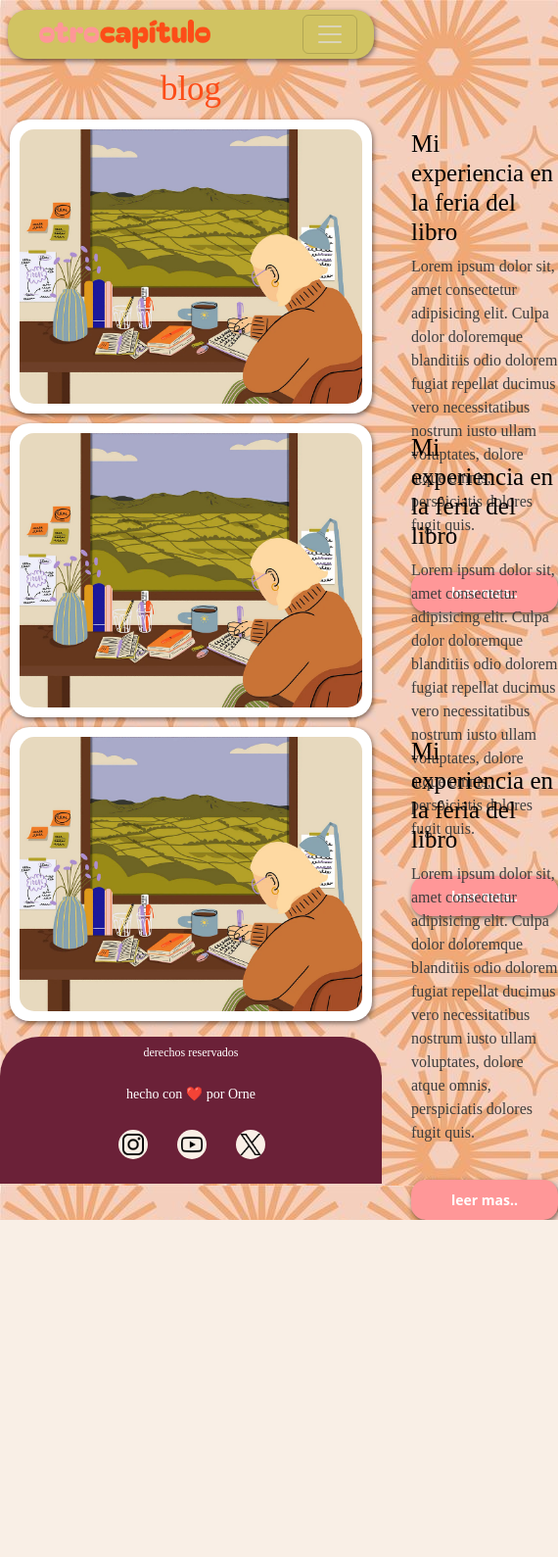
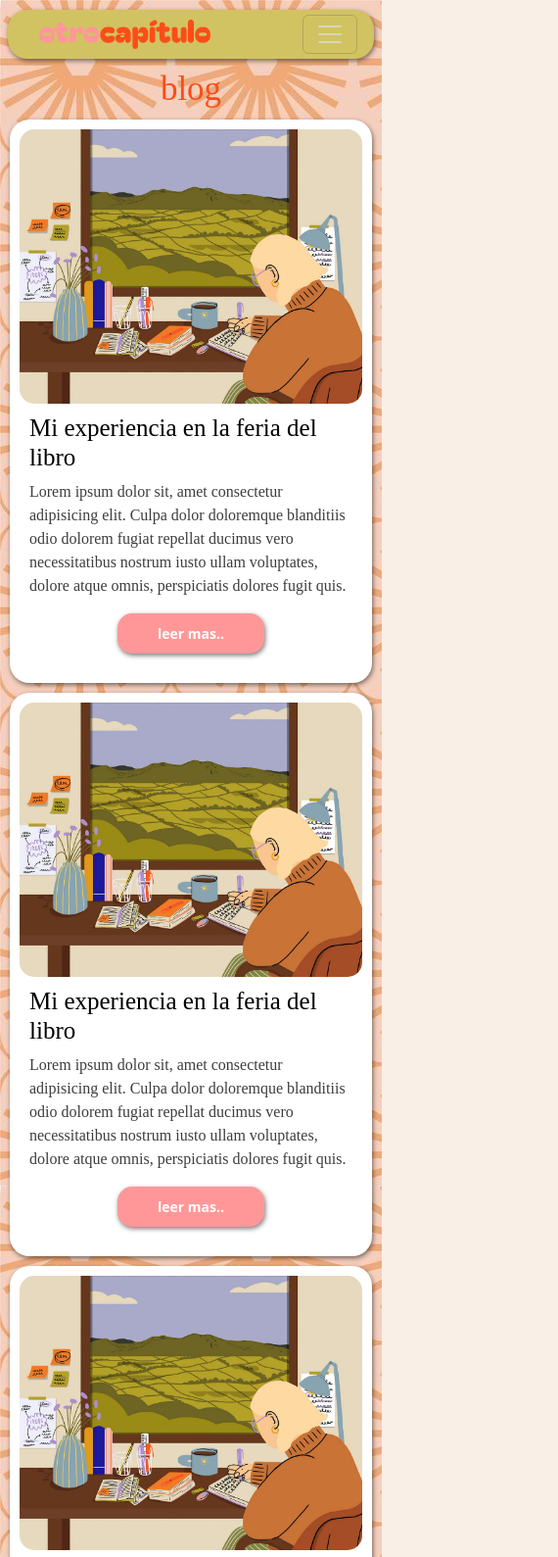
Before and after one commit to ornellasantervas/coderhouse-otro-capitulo, a plain HTML site: page pages/blog.html in a window 390 px wide. Shown: the top 1589 px of the page at 98% size, 570 px wide, since content can reach past the window. Before the commit the page ends 1245 px from the top, so only its background shows below. Drawn offline with nearby package versions, Linux system fonts and the light colour scheme; a web font is replaced by a local one.

Commit message:
se hacen responsive blog y sobre mi

```diff
--- a/pages/blog.html
+++ b/pages/blog.html
@@ -40,7 +40,7 @@
                     <section class="texto-tarjeta-blog">
                         <h3>Mi experiencia en la feria del libro</h3>
                         <p>Lorem ipsum dolor sit, amet consectetur adipisicing elit. Culpa dolor doloremque blanditiis odio dolorem fugiat repellat ducimus vero necessitatibus nostrum iusto ullam voluptates, dolore atque omnis, perspiciatis dolores fugit quis.</p>
-                        <button class="boton-personalizado">leer mas..</button>
+                        <button class="boton-personalizado leer-mas">leer mas..</button>
                     </section>
                 </li>
                 <li class="tarjeta-blog">
@@ -48,7 +48,7 @@
                     <section class="texto-tarjeta-blog">
                         <h3>Mi experiencia en la feria del libro</h3>
                         <p>Lorem ipsum dolor sit, amet consectetur adipisicing elit. Culpa dolor doloremque blanditiis odio dolorem fugiat repellat ducimus vero necessitatibus nostrum iusto ullam voluptates, dolore atque omnis, perspiciatis dolores fugit quis.</p>
-                        <button class="boton-personalizado">leer mas..</button>
+                        <button class="boton-personalizado leer-mas">leer mas..</button>
                     </section>
                 </li>
                 <li class="tarjeta-blog">
@@ -56,7 +56,7 @@
                     <section class="texto-tarjeta-blog">
                         <h3>Mi experiencia en la feria del libro</h3>
                         <p>Lorem ipsum dolor sit, amet consectetur adipisicing elit. Culpa dolor doloremque blanditiis odio dolorem fugiat repellat ducimus vero necessitatibus nostrum iusto ullam voluptates, dolore atque omnis, perspiciatis dolores fugit quis.</p>
-                        <button class="boton-personalizado">leer mas..</button>
+                        <button class="boton-personalizado leer-mas">leer mas..</button>
                     </section>
                 </li>
             </ul>
--- a/styles/style.css
+++ b/styles/style.css
@@ -228,6 +228,7 @@
         justify-content: space-around;
         align-items: center;
     }
+
     #texto-sobre-mi {
         background-color: #B8D8FF;
         padding: 10px;
@@ -246,6 +247,15 @@
     }
     #img-sobre-mi {
         width: 30%;
+    }
+
+    @media (max-width: 768px) {
+        #fondo-sobre-mi {
+            flex-direction: column;
+    }
+    #texto-sobre-mi {
+        width: 90%;
+    }
     }
 
 /* blog */
@@ -276,7 +286,35 @@
         margin: 0 50px 20px 50px;
         justify-content: space-between;
     }
+    .leer-mas {
+        margin-top: 0;
+    }
 
+        @media (max-width: 768px) {
+        .tarjeta-blog {
+            height: fit-content;
+        }
+        .tarjeta-blog img {
+            height: 100%;
+            width: 50%;
+        }
+        .texto-tarjeta-blog {
+        margin: 10px 10px 20px 10px;
+    }
+    }
+
+    @media (max-width: 426px) {
+        .tarjeta-blog {
+        flex-direction: column;
+        height: fit-content;
+        }
+        .texto-tarjeta-blog {
+        align-items: center;
+        }
+        .tarjeta-blog img {
+            width: auto;
+        }
+    }
 
 /* reseñas */
     #carouselExampleIndicators {
```
